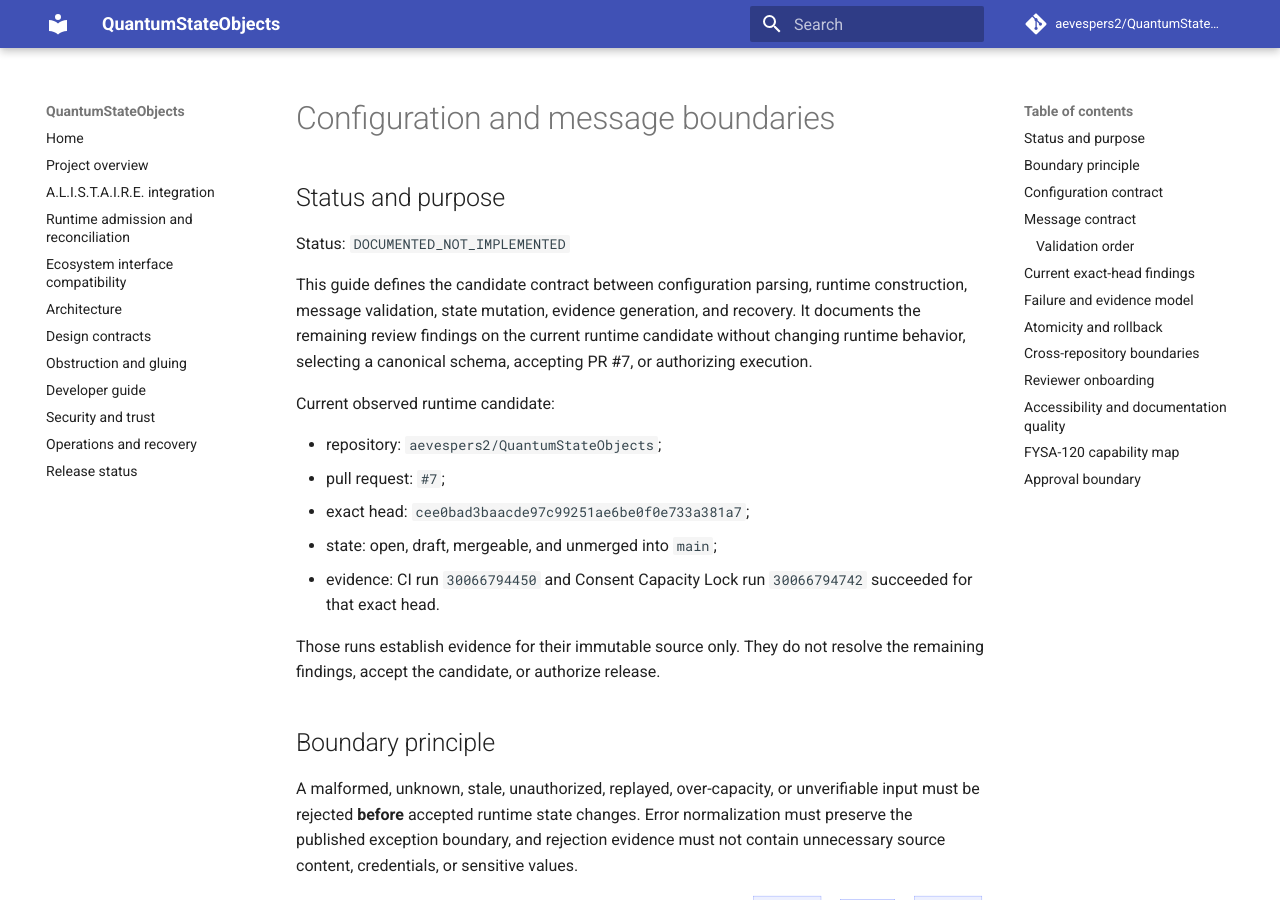
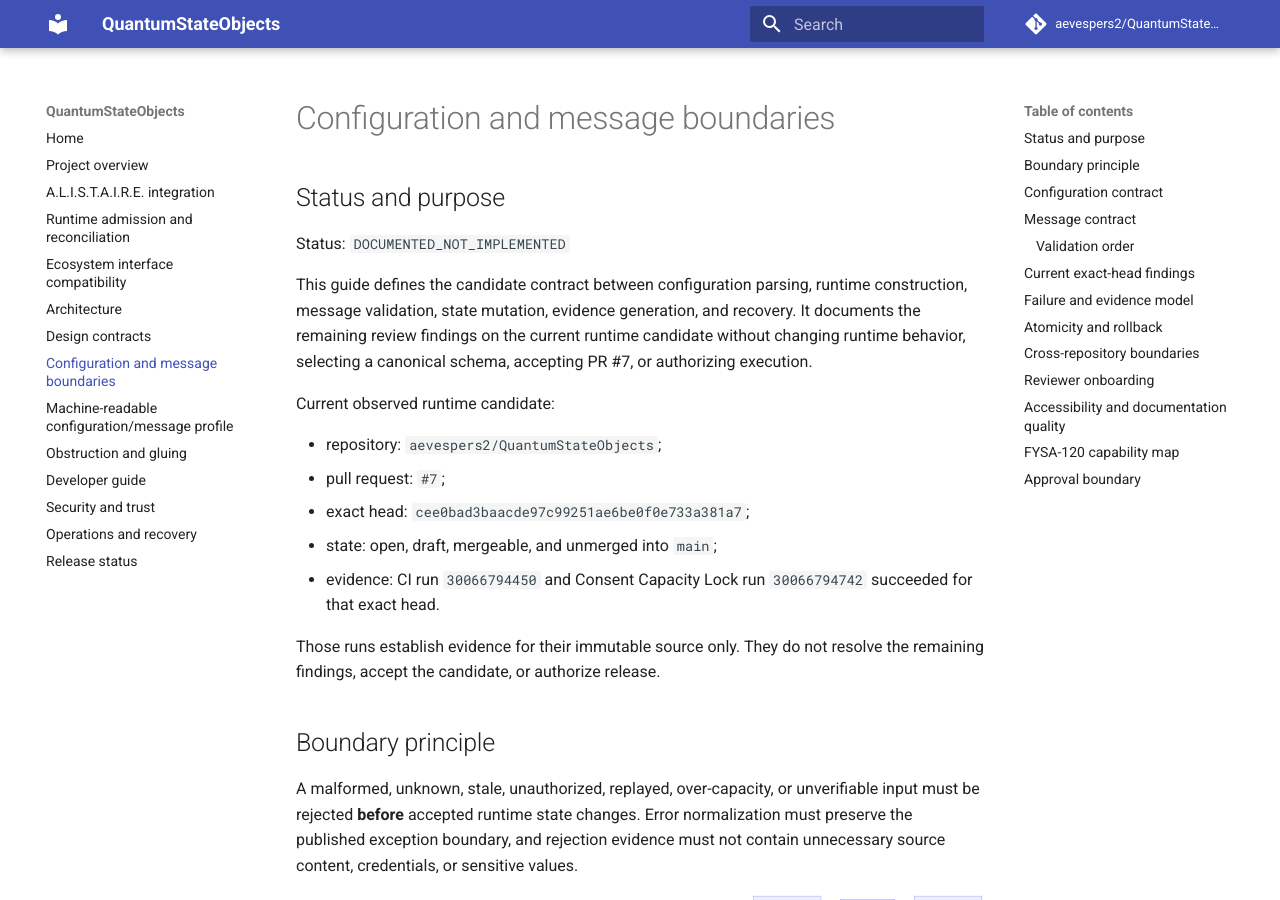
Before and after one commit to aevespers2/QuantumStateObjects, an MkDocs documentation site: the page built from docs/configuration-and-message-boundaries.md, in a window 1280 px wide and 900 px high. Built offline with MkDocs 1.6.1 and Material for MkDocs 9.7.7, drawn with Linux system fonts in a browser that asks for light colours; comment, search, counter and statistics services are not loaded.

Commit message:
docs: add configuration and message boundaries to Pages navigation

```diff
--- a/mkdocs.yml
+++ b/mkdocs.yml
@@ -22,6 +22,8 @@ nav:
   - Ecosystem interface compatibility: ecosystem-interface-compatibility.md
   - Architecture: architecture.md
   - Design contracts: design-contracts.md
+  - Configuration and message boundaries: configuration-and-message-boundaries.md
+  - Machine-readable configuration/message profile: configuration-message-boundary-v1.json
   - Obstruction and gluing: obstruction-and-gluing.md
   - Developer guide: developer-guide.md
   - Security and trust: security.md
```
